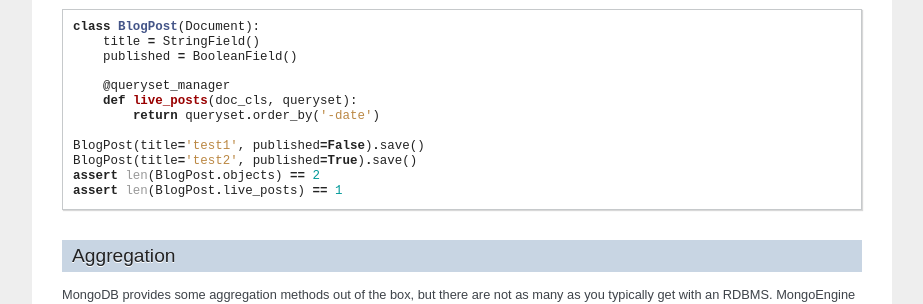
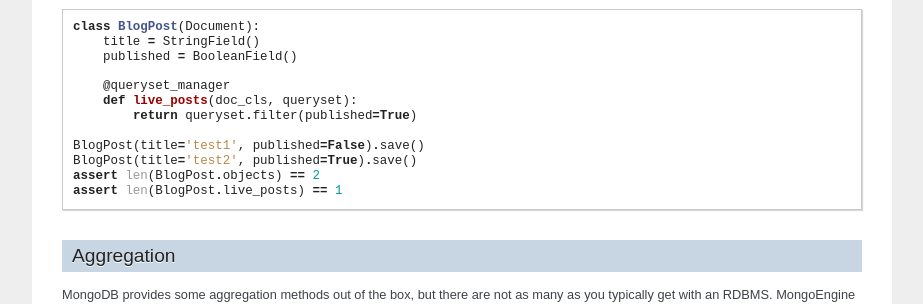
Before and after one commit to MongoEngine/mongoengine, a Sphinx documentation site: the page built from docs/guide/querying.rst, in a window 1280 px wide and 900 px high, scrolled down 2535 px. Shown: the part 151-455 px from the top of the window, without its empty margins (198-1121 px from the left). Built offline with Sphinx 7.4.7, drawn with Linux system fonts in a browser that asks for light colours.

Commit message:
Fix doc typos

```diff
--- a/docs/guide/defining-documents.rst
+++ b/docs/guide/defining-documents.rst
@@ -178,7 +178,7 @@ either a single field name, or a list or tuple of field names::
     class User(Document):
         username = StringField(unique=True)
         first_name = StringField()
-        last_name = StringField(unique_with='last_name')
+        last_name = StringField(unique_with='first_name')
 
 Document collections
 ====================
--- a/docs/guide/querying.rst
+++ b/docs/guide/querying.rst
@@ -172,7 +172,7 @@ custom manager methods as you like::
 
         @queryset_manager
         def live_posts(doc_cls, queryset):
-            return queryset.order_by('-date')
+            return queryset.filter(published=True)
 
     BlogPost(title='test1', published=False).save()
     BlogPost(title='test2', published=True).save()
```
